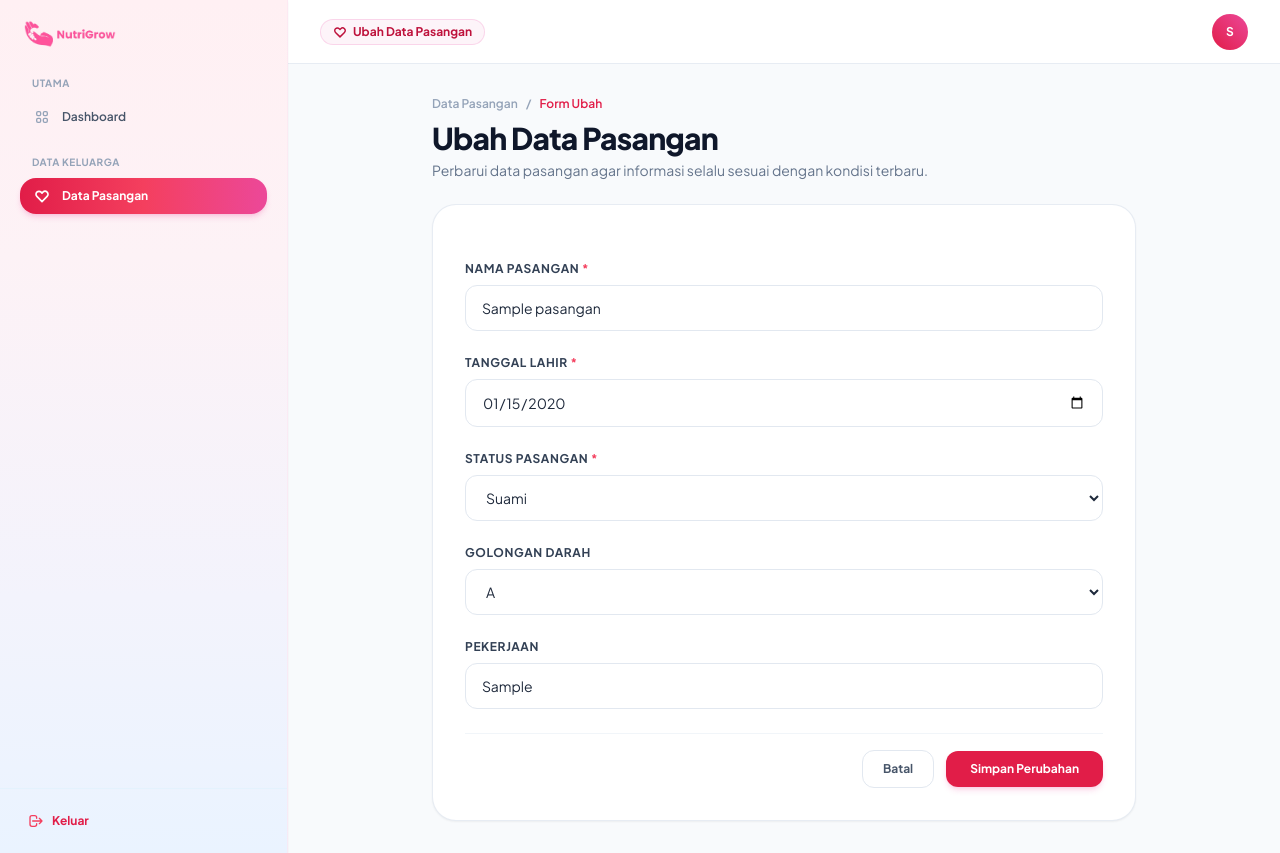
After one commit to selvimeinufikha/ppl-reg01-kel03-NutriGrow, a Laravel app: page /data-pasangan/1/edit in a window 1280 px wide. The commit adds this page. Run offline with Laravel 12, Linux system fonts and the light colour scheme; a user stored in the database is signed in; data comes from the database, SQL or seed files in the repository; tables that the repository leaves empty hold one stand-in row (values such as "Sample post"); parts of the project's set-up code (start-up, migrations or seed data) failed here and were passed over; some libraries are stand-ins or nearby versions.

Commit message:
PBI-002: melihat dan memperbarui data pasangan

```diff
--- a/app/Http/Controllers/PasanganController.php
+++ b/app/Http/Controllers/PasanganController.php
@@ -61,4 +61,65 @@ class PasanganController extends Controller
         return redirect()->route('pasangan.index')
             ->with('success', 'Data pasangan berhasil ditambahkan!');
     }
+
+    /**
+     * Tampilkan detail data pasangan.
+     * Acceptance Criteria: Hanya dapat melihat data pasangan milik akun sendiri.
+     */
+    public function show(int $id)
+    {
+        $pasangan = Pasangan::where('id', $id)
+            ->where('user_id', Auth::id())
+            ->firstOrFail();
+
+        return view('DataPasangan.show', compact('pasangan'));
+    }
+
+    /**
+     * Tampilkan formulir ubah data pasangan.
+     * Acceptance Criteria: Hanya dapat mengubah data pasangan milik akun sendiri.
+     */
+    public function edit(int $id)
+    {
+        $pasangan = Pasangan::where('id', $id)
+            ->where('user_id', Auth::id())
+            ->firstOrFail();
+
+        return view('DataPasangan.edit', compact('pasangan'));
+    }
+
+    /**
+     * Simpan pembaruan data pasangan.
+     * Acceptance Criteria:
+     * - Hanya data milik akun sendiri yang dapat diperbarui.
+     * - Perubahan yang disimpan langsung tampil pada daftar.
+     */
+    public function update(Request $request, int $id)
+    {
+        $pasangan = Pasangan::where('id', $id)
+            ->where('user_id', Auth::id())
+            ->firstOrFail();
+
+        $validated = $request->validate([
+            'nama'             => 'required|string|max:255',
+            'tanggal_lahir'    => 'required|date|before:today',
+            'pekerjaan'        => 'nullable|string|max:255',
+            'golongan_darah'   => 'nullable|in:A,B,AB,O',
+            'status_pasangan'  => 'required|in:suami,istri,calon_suami,calon_istri',
+        ], [
+            'nama.required'            => 'Nama pasangan wajib diisi.',
+            'nama.max'                 => 'Nama pasangan maksimal 255 karakter.',
+            'tanggal_lahir.required'   => 'Tanggal lahir wajib diisi.',
+            'tanggal_lahir.date'       => 'Format tanggal lahir tidak valid.',
+            'tanggal_lahir.before'     => 'Tanggal lahir harus sebelum hari ini.',
+            'golongan_darah.in'        => 'Golongan darah harus A, B, AB, atau O.',
+            'status_pasangan.required' => 'Status pasangan wajib dipilih.',
+            'status_pasangan.in'       => 'Status pasangan tidak valid.',
+        ]);
+
+        $pasangan->update($validated);
+
+        return redirect()->route('pasangan.index')
+            ->with('success', 'Data pasangan berhasil diperbarui!');
+    }
 }
--- /dev/null
+++ b/resources/views/DataPasangan/edit.blade.php
@@ -0,0 +1,225 @@
+<!DOCTYPE html>
+@php
+    $userName = Auth::check() ? Auth::user()->name : 'Pengguna';
+    \Carbon\Carbon::setLocale('id');
+@endphp
+<html lang="id" class="h-full bg-slate-50">
+<head>
+    <meta charset="UTF-8">
+    <meta name="viewport" content="width=device-width, initial-scale=1.0">
+    <meta name="csrf-token" content="{{ csrf_token() }}">
+    <title>Ubah Data Pasangan - NutriGrow</title>
+    <link rel="icon" type="image/png" href="{{ asset('images/nutrigrow-icon.png') }}">
+    <link rel="preconnect" href="https://fonts.googleapis.com">
+    <link rel="preconnect" href="https://fonts.gstatic.com" crossorigin>
+    <link href="https://fonts.googleapis.com/css2?family=Plus+Jakarta+Sans:wght@300;400;500;600;700;800;900&display=swap" rel="stylesheet">
+    <script src="https://cdn.tailwindcss.com"></script>
+    <script>
+        tailwind.config = {
+            theme: {
+                extend: {
+                    fontFamily: { sans: ['"Plus Jakarta Sans"', 'sans-serif'] },
+                    colors: {
+                        brand: { 50:'#fff1f2',100:'#ffe4e6',200:'#fecdd3',300:'#fda4af',400:'#fb7185',500:'#f43f5e',600:'#e11d48',700:'#be123c',800:'#9f1239',900:'#881337' }
+                    }
+                }
+            }
+        }
+    </script>
+    <style>
+        .no-scrollbar::-webkit-scrollbar { display: none; }
+        .no-scrollbar { -ms-overflow-style: none; scrollbar-width: none; }
+    </style>
+</head>
+<body class="h-full font-sans antialiased text-slate-800 bg-[#f8fafc] flex overflow-hidden selection:bg-brand-500 selection:text-white">
+
+    <!-- SIDEBAR -->
+    <aside id="sidebar" class="fixed inset-y-0 left-0 z-40 w-64 xl:w-72 border-r border-pink-100/70 flex flex-col justify-between transition-transform duration-300 transform -translate-x-full lg:translate-x-0 lg:static lg:inset-auto shadow-sm" style="background: linear-gradient(180deg, #fff0f3 0%, #fdf2f6 30%, #f3f3fc 70%, #eaf3ff 100%);">
+        <div class="p-5 overflow-y-auto no-scrollbar flex-1">
+            <div class="flex items-center justify-between mb-7 pl-1">
+                <a href="{{ route('home') }}" class="flex items-center gap-2.5">
+                    <img src="{{ asset('images/nutrigrow-logo.png') }}" alt="NutriGrow" class="h-7 w-auto object-contain">
+                </a>
+                <button type="button" onclick="toggleSidebar()" class="lg:hidden p-1.5 rounded-lg text-slate-400 hover:text-slate-700 hover:bg-white/80">
+                    <svg class="w-5 h-5" fill="none" stroke="currentColor" stroke-width="2" viewBox="0 0 24 24"><path stroke-linecap="round" stroke-linejoin="round" d="M6 18L18 6M6 6l12 12"/></svg>
+                </button>
+            </div>
+            <div class="mb-5">
+                <span class="text-[10px] uppercase font-bold tracking-wider text-slate-400 px-3 mb-2 block">UTAMA</span>
+                <a href="{{ route('dashboard.pengguna') }}" class="flex items-center gap-3 px-3.5 py-2.5 rounded-2xl text-xs font-semibold text-slate-600 hover:text-brand-600 hover:bg-pink-50/60 transition">
+                    <svg class="w-4 h-4 text-slate-400" fill="none" stroke="currentColor" stroke-width="2" viewBox="0 0 24 24"><path stroke-linecap="round" stroke-linejoin="round" d="M4 6a2 2 0 012-2h2a2 2 0 012 2v2a2 2 0 01-2 2H6a2 2 0 01-2-2V6zM14 6a2 2 0 012-2h2a2 2 0 012 2v2a2 2 0 01-2 2h-2a2 2 0 01-2-2V6zM4 16a2 2 0 012-2h2a2 2 0 012 2v2a2 2 0 01-2 2H6a2 2 0 01-2-2v-2zM14 16a2 2 0 012-2h2a2 2 0 012 2v2a2 2 0 01-2 2h-2a2 2 0 01-2-2v-2z"/></svg>
+                    <span>Dashboard</span>
+                </a>
+            </div>
+            <div class="mb-5">
+                <span class="text-[10px] uppercase font-bold tracking-wider text-slate-400 px-3 mb-2 block">DATA KELUARGA</span>
+                <nav class="space-y-1">
+                    <a href="{{ route('pasangan.index') }}" class="flex items-center gap-3 px-3.5 py-2.5 rounded-2xl bg-gradient-to-r from-brand-600 via-rose-500 to-pink-500 text-white font-bold text-xs shadow-md shadow-pink-500/20">
+                        <svg class="w-4 h-4" fill="none" stroke="currentColor" stroke-width="2.5" viewBox="0 0 24 24"><path stroke-linecap="round" stroke-linejoin="round" d="M4.318 6.318a4.5 4.5 0 000 6.364L12 20.364l7.682-7.682a4.5 4.5 0 00-6.364-6.364L12 7.636l-1.318-1.318a4.5 4.5 0 00-6.364 0z"/></svg>
+                        <span>Data Pasangan</span>
+                    </a>
+                </nav>
+            </div>
+        </div>
+        <div class="p-4 border-t border-sky-100/60 space-y-2">
+            <form action="{{ route('logout') }}" method="POST">
+                @csrf
+                <button type="submit" class="w-full flex items-center gap-2 px-3 py-2 rounded-xl text-xs font-bold text-rose-600 hover:text-rose-700 hover:bg-white/80 transition cursor-pointer">
+                    <svg class="w-4 h-4 text-rose-500" fill="none" stroke="currentColor" stroke-width="2" viewBox="0 0 24 24"><path stroke-linecap="round" stroke-linejoin="round" d="M17 16l4-4m0 0l-4-4m4 4H7m6 4v1a3 3 0 01-3 3H6a3 3 0 01-3-3V7a3 3 0 013-3h4a3 3 0 013 3v1"/></svg>
+                    <span>Keluar</span>
+                </button>
+            </form>
+        </div>
+    </aside>
+
+    <div id="sidebarBackdrop" onclick="toggleSidebar()" class="fixed inset-0 bg-slate-900/40 backdrop-blur-xs z-30 hidden lg:hidden"></div>
+
+    <!-- MAIN -->
+    <div class="flex-1 flex flex-col h-full overflow-hidden">
+        <header class="h-16 bg-white/90 backdrop-blur-md border-b border-slate-200/80 px-4 sm:px-8 flex items-center justify-between flex-shrink-0 z-20">
+            <div class="flex items-center gap-2.5">
+                <button type="button" onclick="toggleSidebar()" class="lg:hidden p-2 rounded-xl text-slate-600 hover:bg-slate-100">
+                    <svg class="w-5 h-5" fill="none" stroke="currentColor" stroke-width="2" viewBox="0 0 24 24"><path stroke-linecap="round" stroke-linejoin="round" d="M4 6h16M4 12h16M4 18h16"/></svg>
+                </button>
+                <div class="inline-flex items-center gap-1.5 px-3 py-1 rounded-full bg-pink-50/80 border border-pink-200/80 text-brand-700 text-xs font-bold">
+                    <svg class="w-3.5 h-3.5" fill="none" stroke="currentColor" stroke-width="2.5" viewBox="0 0 24 24"><path stroke-linecap="round" stroke-linejoin="round" d="M4.318 6.318a4.5 4.5 0 000 6.364L12 20.364l7.682-7.682a4.5 4.5 0 00-6.364-6.364L12 7.636l-1.318-1.318a4.5 4.5 0 00-6.364 0z"/></svg>
+                    <span>Ubah Data Pasangan</span>
+                </div>
+            </div>
+            <a href="#" class="w-9 h-9 rounded-full bg-gradient-to-tr from-brand-600 to-pink-500 text-white font-bold text-xs flex items-center justify-center shadow-xs">
+                {{ strtoupper(substr($userName, 0, 1)) }}
+            </a>
+        </header>
+
+        <main class="flex-1 overflow-y-auto no-scrollbar p-4 sm:p-6 lg:p-8 space-y-6 max-w-3xl w-full mx-auto">
+            <!-- Breadcrumb & Title -->
+            <div>
+                <div class="flex items-center gap-2 text-xs font-semibold text-slate-400 mb-2">
+                    <a href="{{ route('pasangan.index') }}" class="hover:text-brand-600 transition">Data Pasangan</a>
+                    <span>/</span>
+                    <span class="text-brand-600">Form Ubah</span>
+                </div>
+                <h1 class="text-2xl sm:text-3xl font-extrabold text-slate-900 tracking-tight">Ubah Data Pasangan</h1>
+                <p class="text-sm text-slate-500 mt-1">Perbarui data pasangan agar informasi selalu sesuai dengan kondisi terbaru.</p>
+            </div>
+
+            <!-- Error Banner -->
+            @if ($errors->any())
+                <div class="rounded-2xl bg-rose-50 border border-rose-200 p-4">
+                    <div class="flex items-start gap-3">
+                        <svg class="w-5 h-5 text-rose-600 flex-shrink-0 mt-0.5" fill="none" stroke="currentColor" stroke-width="2" viewBox="0 0 24 24"><path stroke-linecap="round" stroke-linejoin="round" d="M12 9v2m0 4h.01m-6.938 4h13.856c1.54 0 2.502-1.667 1.732-3L13.732 4c-.77-1.333-2.694-1.333-3.464 0L3.34 16c-.77 1.333.192 3 1.732 3z"/></svg>
+                        <div class="flex-1">
+                            <h4 class="text-sm font-bold text-rose-800">Mohon periksa kembali isian formulir:</h4>
+                            <ul class="mt-1 list-disc list-inside text-xs text-rose-700 space-y-1">
+                                @foreach ($errors->all() as $error)
+                                    <li>{{ $error }}</li>
+                                @endforeach
+                            </ul>
+                        </div>
+                    </div>
+                </div>
+            @endif
+
+            <!-- Form Card -->
+            <div class="rounded-3xl bg-white border border-slate-200/80 shadow-sm p-6 sm:p-8">
+                <form action="{{ route('pasangan.update', $pasangan->id) }}" method="POST" class="space-y-6">
+                    @csrf
+                    @method('PUT')
+
+                    <!-- Nama Pasangan -->
+                    <div>
+                        <label for="nama" class="block text-xs font-bold text-slate-700 uppercase tracking-wider mb-2">
+                            Nama Pasangan <span class="text-rose-500">*</span>
+                        </label>
+                        <input type="text" name="nama" id="nama" value="{{ old('nama', $pasangan->nama) }}" required
+                            class="w-full px-4 py-3 rounded-xl border {{ $errors->has('nama') ? 'border-rose-400 bg-rose-50/30' : 'border-slate-200 focus:border-brand-500 focus:ring-brand-500' }} text-sm focus:outline-none focus:ring-2 focus:ring-offset-1 transition">
+                        @error('nama')
+                            <p class="text-xs text-rose-600 mt-1 font-semibold">{{ $message }}</p>
+                        @enderror
+                    </div>
+
+                    <!-- Tanggal Lahir -->
+                    <div>
+                        <label for="tanggal_lahir" class="block text-xs font-bold text-slate-700 uppercase tracking-wider mb-2">
+                            Tanggal Lahir <span class="text-rose-500">*</span>
+                        </label>
+                        <input type="date" name="tanggal_lahir" id="tanggal_lahir" value="{{ old('tanggal_lahir', $pasangan->tanggal_lahir ? $pasangan->tanggal_lahir->format('Y-m-d') : '') }}" required
+                            class="w-full px-4 py-3 rounded-xl border {{ $errors->has('tanggal_lahir') ? 'border-rose-400 bg-rose-50/30' : 'border-slate-200 focus:border-brand-500 focus:ring-brand-500' }} text-sm focus:outline-none focus:ring-2 focus:ring-offset-1 transition">
+                        @error('tanggal_lahir')
+                            <p class="text-xs text-rose-600 mt-1 font-semibold">{{ $message }}</p>
+                        @enderror
+                    </div>
+
+                    <!-- Status Pasangan -->
+                    <div>
+                        <label for="status_pasangan" class="block text-xs font-bold text-slate-700 uppercase tracking-wider mb-2">
+                            Status Pasangan <span class="text-rose-500">*</span>
+                        </label>
+                        <select name="status_pasangan" id="status_pasangan" required
+                            class="w-full px-4 py-3 rounded-xl border {{ $errors->has('status_pasangan') ? 'border-rose-400 bg-rose-50/30' : 'border-slate-200 focus:border-brand-500 focus:ring-brand-500' }} text-sm focus:outline-none focus:ring-2 focus:ring-offset-1 transition bg-white">
+                            <option value="">-- Pilih Status Hubungan --</option>
+                            <option value="suami" {{ old('status_pasangan', $pasangan->status_pasangan) === 'suami' ? 'selected' : '' }}>Suami</option>
+                            <option value="istri" {{ old('status_pasangan', $pasangan->status_pasangan) === 'istri' ? 'selected' : '' }}>Istri</option>
+                            <option value="calon_suami" {{ old('status_pasangan', $pasangan->status_pasangan) === 'calon_suami' ? 'selected' : '' }}>Calon Suami</option>
+                            <option value="calon_istri" {{ old('status_pasangan', $pasangan->status_pasangan) === 'calon_istri' ? 'selected' : '' }}>Calon Istri</option>
+                        </select>
+                        @error('status_pasangan')
+                            <p class="text-xs text-rose-600 mt-1 font-semibold">{{ $message }}</p>
+                        @enderror
+                    </div>
+
+                    <!-- Golongan Darah -->
+                    <div>
+                        <label for="golongan_darah" class="block text-xs font-bold text-slate-700 uppercase tracking-wider mb-2">
+                            Golongan Darah
+                        </label>
+                        <select name="golongan_darah" id="golongan_darah"
+                            class="w-full px-4 py-3 rounded-xl border {{ $errors->has('golongan_darah') ? 'border-rose-400 bg-rose-50/30' : 'border-slate-200 focus:border-brand-500 focus:ring-brand-500' }} text-sm focus:outline-none focus:ring-2 focus:ring-offset-1 transition bg-white">
+                            <option value="">-- Pilih Golongan Darah (Opsional) --</option>
+                            <option value="A" {{ old('golongan_darah', $pasangan->golongan_darah) === 'A' ? 'selected' : '' }}>A</option>
+                            <option value="B" {{ old('golongan_darah', $pasangan->golongan_darah) === 'B' ? 'selected' : '' }}>B</option>
+                            <option value="AB" {{ old('golongan_darah', $pasangan->golongan_darah) === 'AB' ? 'selected' : '' }}>AB</option>
+                            <option value="O" {{ old('golongan_darah', $pasangan->golongan_darah) === 'O' ? 'selected' : '' }}>O</option>
+                        </select>
+                        @error('golongan_darah')
+                            <p class="text-xs text-rose-600 mt-1 font-semibold">{{ $message }}</p>
+                        @enderror
+                    </div>
+
+                    <!-- Pekerjaan -->
+                    <div>
+                        <label for="pekerjaan" class="block text-xs font-bold text-slate-700 uppercase tracking-wider mb-2">
+                            Pekerjaan
+                        </label>
+                        <input type="text" name="pekerjaan" id="pekerjaan" value="{{ old('pekerjaan', $pasangan->pekerjaan) }}"
+                            placeholder="Contoh: Karyawan Swasta, Wiraswasta, PNS"
+                            class="w-full px-4 py-3 rounded-xl border {{ $errors->has('pekerjaan') ? 'border-rose-400 bg-rose-50/30' : 'border-slate-200 focus:border-brand-500 focus:ring-brand-500' }} text-sm focus:outline-none focus:ring-2 focus:ring-offset-1 transition">
+                        @error('pekerjaan')
+                            <p class="text-xs text-rose-600 mt-1 font-semibold">{{ $message }}</p>
+                        @enderror
+                    </div>
+
+                    <!-- Actions -->
+                    <div class="flex items-center justify-end gap-3 pt-4 border-t border-slate-100">
+                        <a href="{{ route('pasangan.index') }}"
+                            class="px-5 py-2.5 rounded-xl border border-slate-200 text-xs font-bold text-slate-600 hover:bg-slate-50 transition">
+                            Batal
+                        </a>
+                        <button type="submit"
+                            class="px-6 py-2.5 rounded-xl bg-gradient-to-r from-brand-600 to-rose-600 hover:from-brand-700 hover:to-rose-700 text-white font-bold text-xs shadow-md shadow-pink-500/20 hover:shadow-lg transition">
+                            Simpan Perubahan
+                        </button>
+                    </div>
+                </form>
+            </div>
+        </main>
+    </div>
+
+    <script>
+        function toggleSidebar() {
+            document.getElementById('sidebar').classList.toggle('-translate-x-full');
+            document.getElementById('sidebarBackdrop').classList.toggle('hidden');
+        }
+    </script>
+</body>
+</html>
--- a/routes/web.php
+++ b/routes/web.php
@@ -51,11 +51,14 @@ Route::post('/reset-password', [AuthController::class, 'resetPassword'])->name('
 Route::get('/dashboard-pengguna', [DashboardPenggunaController::class, 'index'])->name('dashboard.pengguna');
 Route::get('/dashboard', [DashboardPenggunaController::class, 'index'])->name('dashboard');
 
-// Rute Data Pasangan (PBI-001: Menambahkan Data Pasangan)
+// Rute Data Pasangan (PBI-001 & PBI-002: Kelola Data Pasangan)
 Route::prefix('data-pasangan')->name('pasangan.')->group(function () {
     Route::get('/', [PasanganController::class, 'index'])->name('index');
     Route::get('/tambah', [PasanganController::class, 'create'])->name('create');
     Route::post('/', [PasanganController::class, 'store'])->name('store');
+    Route::get('/{id}', [PasanganController::class, 'show'])->name('show');
+    Route::get('/{id}/edit', [PasanganController::class, 'edit'])->name('edit');
+    Route::put('/{id}', [PasanganController::class, 'update'])->name('update');
 });
 
 
```
Also changed, not shown: resources/views/DataPasangan/index.blade.php (+13 -0 lines), resources/views/DataPasangan/show.blade.php (added, +161 -0 lines), tests/Feature/PerbaruiDataPasanganTest.php (added, +136 -0 lines).
